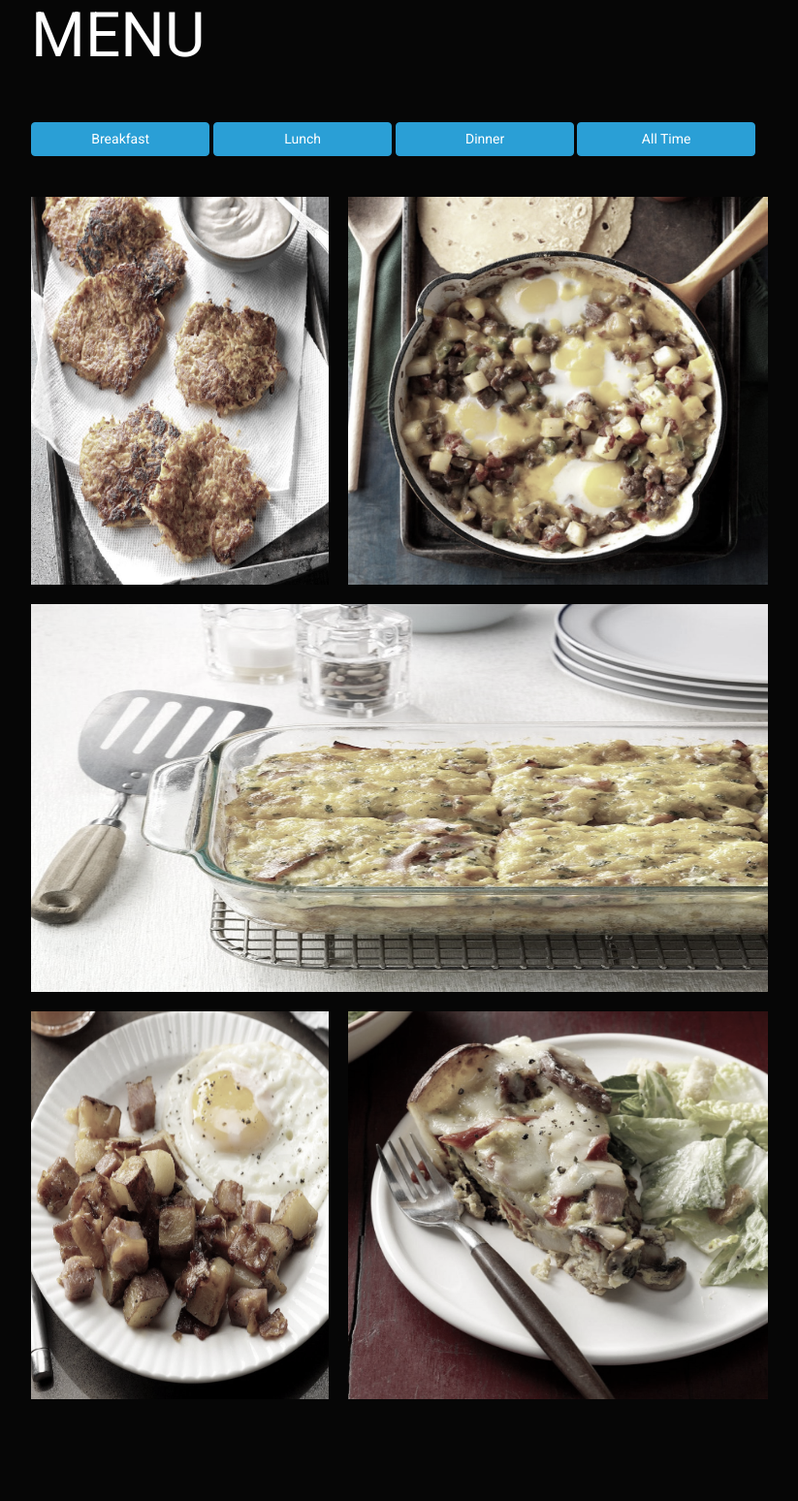
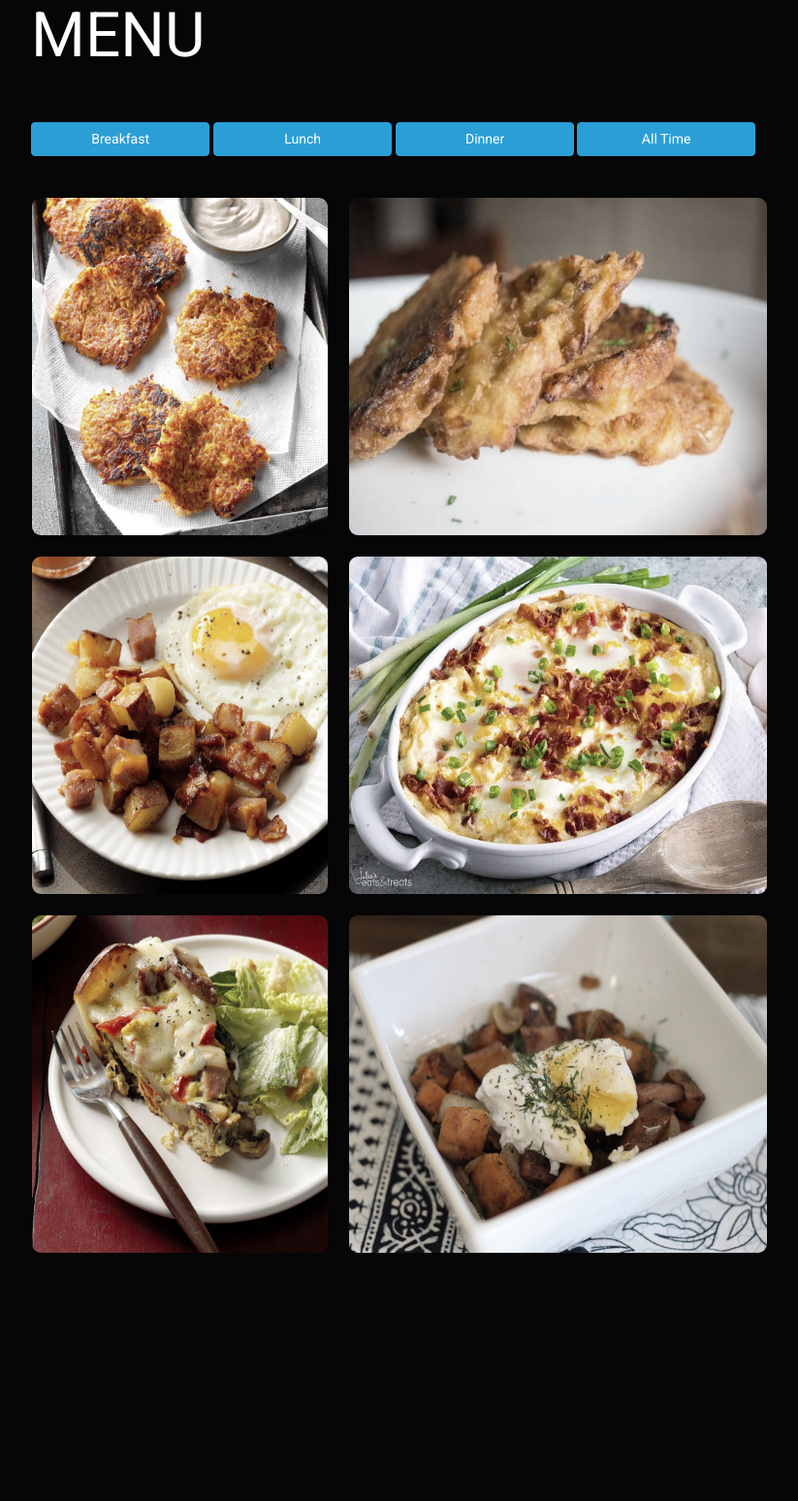
Before and after one commit to Black-Inception/Black-Inception.github.io, a PHP site: page / in a window 1280 px wide. Shown: the part 1324-2872 px from the top of the page at 97% size, without its empty margins (224-1047 px from the left). After the commit the page ends 2616 px from the top, so only its background shows below. Run offline with PHP 8.4, Linux system fonts and the light colour scheme.

Commit message:
commit grid #3

```diff
--- a/index.html
+++ b/index.html
@@ -74,9 +74,10 @@
                 <div class="breakfast">
                     <img id="b-1" src="sprite/breakfast1.jpg">
                     <img id="b-2" src="sprite/breakfast2.jpg">
-                    <img id="b-3" src="sprite/breakfast3.jpg">
-                    <img id="b-4" src="sprite/breakfast4.jpg">
+                    <img id="b-3" src="sprite/breakfast4.jpg">
+                    <img id="b-4" src="sprite/breakfast3.jpg">
                     <img id="b-5" src="sprite/breakfast5.jpg">
+                    <img id="b-6" src="sprite/breakfast6.jpg">
                 </div>
         </div>
 
--- a/style.css
+++ b/style.css
@@ -156,11 +156,13 @@ nav{
     align-items: stretch;
     grid-gap: 20px 20px;
     width:60%;
-    grid-template-rows: 400px 400px 400px;
+    grid-template-rows: 350px 350px 350px;
     grid-template-columns:40% 60%;
 }
 .breakfast img{
-    filter:grayscale(70%);
+    filter:grayscale(40%);
+    border:1px solid transparent;
+    border-radius:10px;
 }
 
 #b-1{
@@ -172,14 +174,17 @@ nav{
 }
 
 #b-3{
-    width:96.4%;
-    grid-column-start: span 2;
+    width:100%;
 }
 
 #b-4{
+    width:94%;
+}
+
+#b-5{
     width:100%;
 }
 
-#b-5{
+#b-6{
     width:94%;
 }
```
Also changed, not shown: sprite/breakfast2.jpg, sprite/breakfast3.jpg, sprite/breakfast6.jpg (added).
